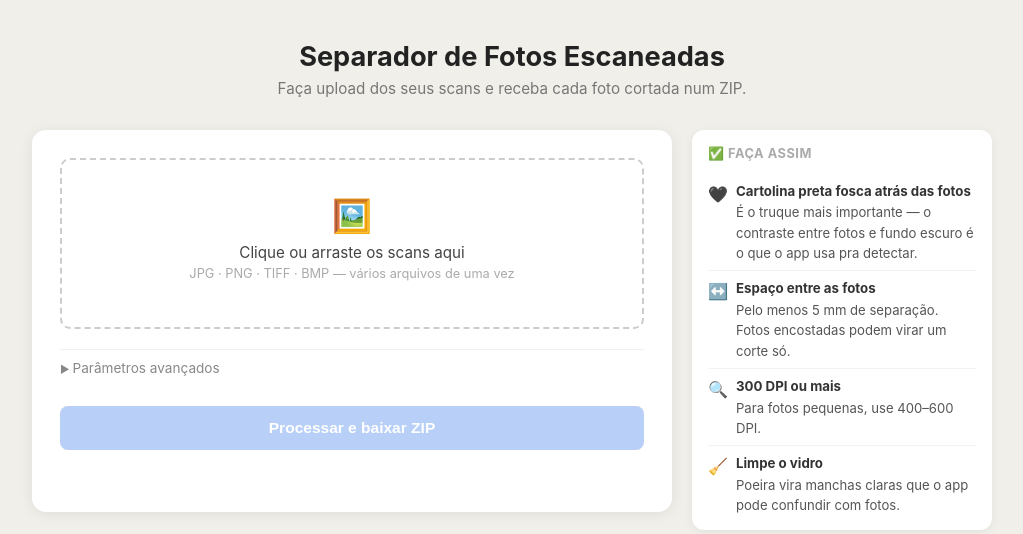
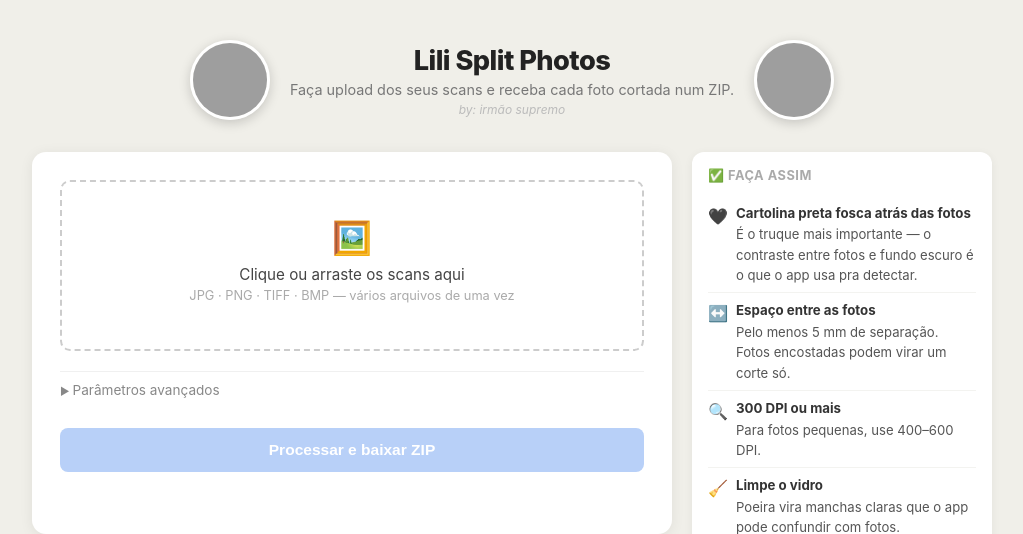
Before and after one commit to Drinhoc/LOGISTICA, a Flask app: page / in a window 1280 px wide. Shown: the top 534 px of the page, without its empty margins (128-1151 px from the left). Run offline with Flask 3, Linux system fonts and the light colour scheme; grey boxes are pictures that could not be loaded.

Commit message:
feat: rename to Lili Split Photos, add sister tribute header with photos placeholder
Co-Authored-By: Claude Sonnet 4.6 <noreply@anthropic.com>
Claude-Session: https://claude.ai/code/session_015o65RKaFtegEAjhZzGySBS

```diff
--- a/templates/index.html
+++ b/templates/index.html
@@ -3,7 +3,7 @@
 <head>
   <meta charset="UTF-8" />
   <meta name="viewport" content="width=device-width, initial-scale=1.0" />
-  <title>Separador de Fotos Escaneadas</title>
+  <title>Lili Split Photos</title>
   <style>
     *, *::before, *::after { box-sizing: border-box; margin: 0; padding: 0; }
 
@@ -15,12 +15,27 @@
       padding: 40px 20px 60px;
     }
 
-    header {
-      text-align: center;
-      margin-bottom: 32px;
+    header { margin-bottom: 32px; }
+
+    .header-photos {
+      display: flex;
+      align-items: center;
+      justify-content: center;
+      gap: 20px;
     }
-    header h1 { font-size: 1.7rem; font-weight: 700; }
-    header p  { color: #777; font-size: 0.95rem; margin-top: 6px; }
+    .header-photo {
+      width: 80px;
+      height: 80px;
+      border-radius: 50%;
+      object-fit: cover;
+      box-shadow: 0 3px 12px rgba(0,0,0,0.18);
+      border: 3px solid #fff;
+      flex-shrink: 0;
+    }
+    .header-text { text-align: center; }
+    .header-text h1 { font-size: 1.7rem; font-weight: 800; letter-spacing: -0.02em; }
+    .header-text p  { color: #777; font-size: 0.9rem; margin-top: 4px; }
+    .byline { font-size: 0.75rem; color: #bbb; margin-top: 4px; display: block; font-style: italic; }
 
     .layout {
       display: grid;
@@ -170,8 +185,15 @@
 <body>
 
   <header>
-    <h1>Separador de Fotos Escaneadas</h1>
-    <p>Faça upload dos seus scans e receba cada foto cortada num ZIP.</p>
+    <div class="header-photos">
+      <img src="/static/lili1.jpg" alt="" class="header-photo" />
+      <div class="header-text">
+        <h1>Lili Split Photos</h1>
+        <p>Faça upload dos seus scans e receba cada foto cortada num ZIP.</p>
+        <span class="byline">by: irmão supremo</span>
+      </div>
+      <img src="/static/lili2.jpg" alt="" class="header-photo" />
+    </div>
   </header>
 
   <div class="layout">
```
